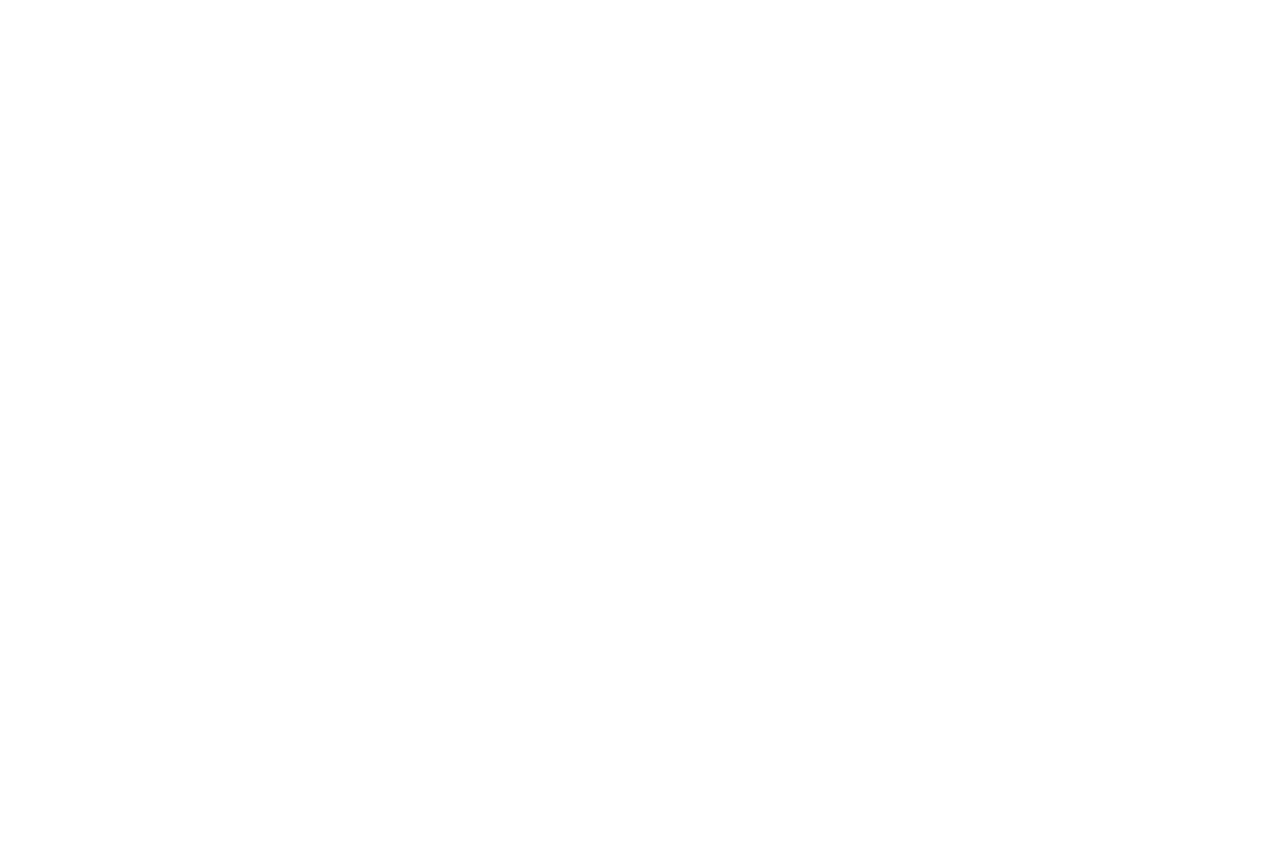
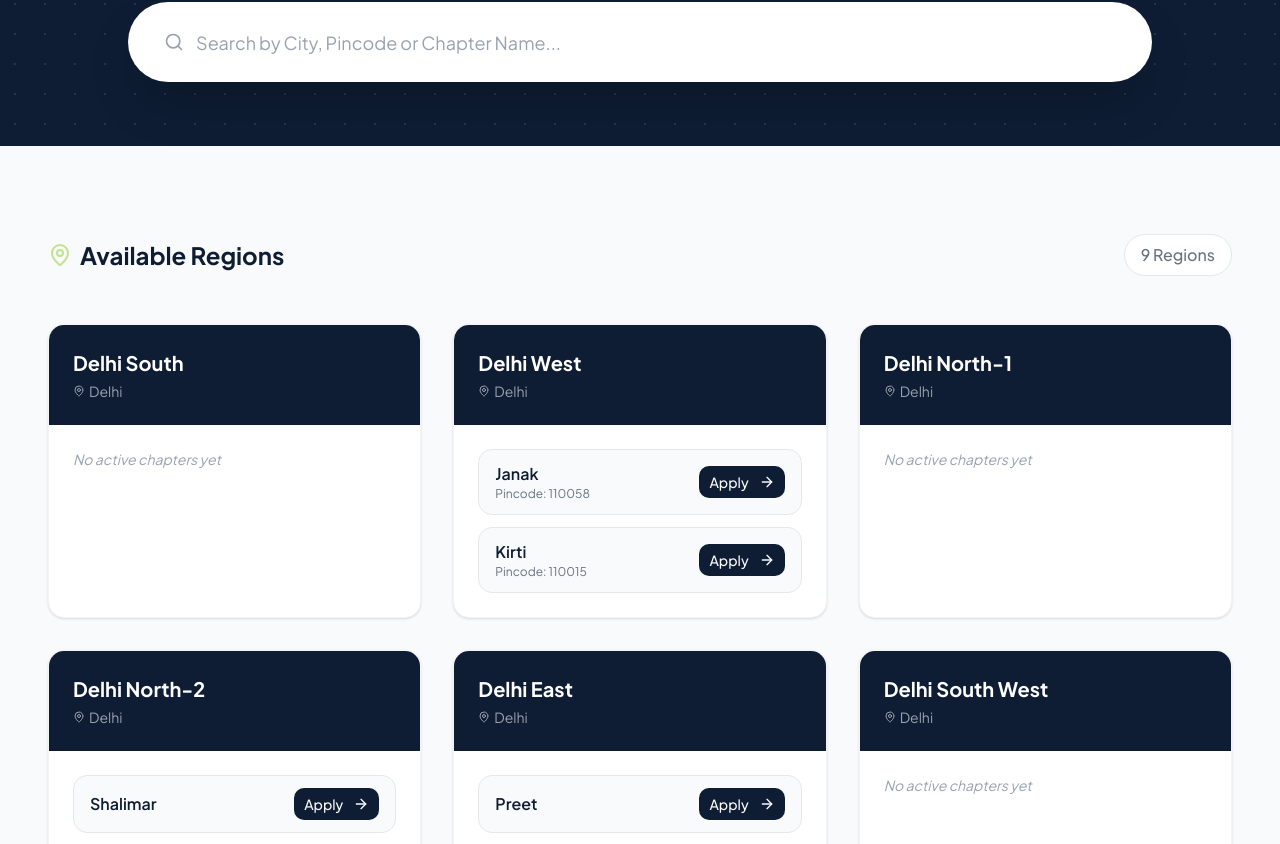
Before and after one commit to ingsunny/gyrup, a Next.js app: page /regions in a window 1280 px wide. Before the commit this address had no page. Shown: the part 431-1275 px from the top of the page. Before the commit the page ends 800 px from the top, so only its background shows below. Built offline with nearby package versions, Linux system fonts and the light colour scheme.

Commit message:
updated: chapter => regions

```diff
--- a/src/app/chapters/page.js
+++ b/src/app/regions/page.js
@@ -19,62 +19,116 @@
 import Footer from "@/components/Footer";
 
 // --- MOCK DATA WITH PINCODES ---
-const chapters = [
+// const regions = [
+//   {
+//     id: 1,
+//     name: "Gurugram Central",
+//     status: "Active",
+//     city: "Gurugram",
+//     pincode: "122002", // Added Pincode
+//     day: "Thursday",
+//     time: "7:30 AM - 9:30 AM",
+//     venue: "Hotel Le Meridien, Sector 26",
+//     director: "Rajiv Malhotra",
+//     directorImg: "/a1.jpg",
+//     openCategories: ["Architect", "Chartered Accountant", "Digital Marketer"],
+//   },
+//   {
+//     id: 2,
+//     name: "Noida Titans",
+//     status: "Active",
+//     city: "Noida",
+//     pincode: "201301", // Added Pincode
+//     day: "Friday",
+//     time: "6:00 PM - 8:00 PM",
+//     venue: "Radisson Blu, Sector 18",
+//     director: "Simran Kaur",
+//     directorImg: "/a2.jpg",
+//     openCategories: [
+//       "Interior Designer",
+//       "Real Estate Broker",
+//       "Event Planner",
+//     ],
+//   },
+//   {
+//     id: 3,
+//     name: "Delhi South Elite",
+//     status: "Launching Soon",
+//     city: "New Delhi",
+//     pincode: "110017", // Added Pincode
+//     day: "Wednesday",
+//     time: "7:00 AM - 9:00 AM",
+//     venue: "Sheraton, Saket",
+//     director: "Vikram Singh",
+//     directorImg: "/a3.jpg",
+//     openCategories: ["All Categories Open"],
+//   },
+//   {
+//     id: 4,
+//     name: "Cyber City Pioneers",
+//     status: "Active",
+//     city: "Gurugram",
+//     pincode: "122008", // Added Pincode
+//     day: "Tuesday",
+//     time: "8:00 AM - 10:00 AM",
+//     venue: "The Oberoi, Gurgaon",
+//     director: "Anjali Gupta",
+//     directorImg: "/a4.jpg",
+//     openCategories: ["Corporate Lawyer", "HR Consultant", "IT Services"],
+//   },
+// ];
+
+const regions = [
   {
-    id: 1,
-    name: "Gurugram Central",
-    status: "Active",
-    city: "Gurugram",
-    pincode: "122002", // Added Pincode
-    day: "Thursday",
-    time: "7:30 AM - 9:30 AM",
-    venue: "Hotel Le Meridien, Sector 26",
-    director: "Rajiv Malhotra",
-    directorImg: "/a1.jpg",
-    openCategories: ["Architect", "Chartered Accountant", "Digital Marketer"],
+    name: "Delhi South",
+    city: "Delhi",
+    chapters: [],
   },
   {
-    id: 2,
-    name: "Noida Titans",
-    status: "Active",
-    city: "Noida",
-    pincode: "201301", // Added Pincode
-    day: "Friday",
-    time: "6:00 PM - 8:00 PM",
-    venue: "Radisson Blu, Sector 18",
-    director: "Simran Kaur",
-    directorImg: "/a2.jpg",
-    openCategories: [
-      "Interior Designer",
-      "Real Estate Broker",
-      "Event Planner",
+    name: "Delhi West",
+    city: "Delhi",
+    chapters: [
+      { name: "Janak", pincode: "110058" },
+      { name: "Kirti", pincode: "110015" },
     ],
   },
   {
-    id: 3,
-    name: "Delhi South Elite",
-    status: "Launching Soon",
-    city: "New Delhi",
-    pincode: "110017", // Added Pincode
-    day: "Wednesday",
-    time: "7:00 AM - 9:00 AM",
-    venue: "Sheraton, Saket",
-    director: "Vikram Singh",
-    directorImg: "/a3.jpg",
-    openCategories: ["All Categories Open"],
+    name: "Delhi North-1",
+    city: "Delhi",
+    chapters: [],
   },
   {
-    id: 4,
-    name: "Cyber City Pioneers",
-    status: "Active",
-    city: "Gurugram",
-    pincode: "122008", // Added Pincode
-    day: "Tuesday",
-    time: "8:00 AM - 10:00 AM",
-    venue: "The Oberoi, Gurgaon",
-    director: "Anjali Gupta",
-    directorImg: "/a4.jpg",
-    openCategories: ["Corporate Lawyer", "HR Consultant", "IT Services"],
+    name: "Delhi North-2",
+    city: "Delhi",
+    chapters: [
+      { name: "Shalimar", pincode: null },
+      { name: "Shakti", pincode: null },
+    ],
+  },
+  {
+    name: "Delhi East",
+    city: "Delhi",
+    chapters: [{ name: "Preet", pincode: null }],
+  },
+  {
+    name: "Delhi South West",
+    city: "Delhi",
+    chapters: [],
+  },
+  {
+    name: "Chennai East",
+    city: "Chennai",
+    chapters: [],
+  },
+  {
+    name: "Coimbatore",
+    city: "Coimbatore",
+    chapters: [], // ✅ FIXED
+  },
+  {
+    name: "Hyderabad-1",
+    city: "Hyderabad",
+    chapters: [], // ✅ FIXED
   },
 ];
 
@@ -82,12 +136,26 @@
   const mainRef = useRef(null);
   const [filter, setFilter] = useState("");
 
-  // Filter Logic: Matches Name OR City OR Pincode
-  const filteredChapters = chapters.filter(
-    (c) =>
-      c.name.toLowerCase().includes(filter.toLowerCase()) ||
-      c.city.toLowerCase().includes(filter.toLowerCase()) ||
-      c.pincode.includes(filter)
+  const filteredRegions = regions
+    .map((region) => {
+      const filteredChapters = region.chapters.filter(
+        (chapter) =>
+          chapter.name.toLowerCase().includes(filter.toLowerCase()) ||
+          region.name.toLowerCase().includes(filter.toLowerCase()) ||
+          region.city.toLowerCase().includes(filter.toLowerCase()) ||
+          (chapter.pincode && chapter.pincode.includes(filter)),
+      );
+
+      return {
+        ...region,
+        chapters: filteredChapters,
+      };
+    })
+    .filter(
+      (region) =>
+        region.name.toLowerCase().includes(filter.toLowerCase()) ||
+        region.city.toLowerCase().includes(filter.toLowerCase()) ||
+        region.chapters.length > 0,
     );
 
   useLayoutEffect(() => {
@@ -126,7 +194,7 @@
             trigger: ".chapters-grid",
             start: "top 85%",
           },
-        }
+        },
       );
     }, mainRef);
 
@@ -172,10 +240,10 @@
                 value={filter}
                 onChange={(e) => setFilter(e.target.value)}
               />
-              <Button className="rounded-full !py-6 !px-4 md:py-9 md:!px-7 bg-primary text-black hover:bg-[#0e1d34] hover:text-white font-bold transition-colors">
+              {/* <Button className="rounded-full !py-6 !px-4 md:py-9 md:!px-7 bg-primary text-black hover:bg-[#0e1d34] hover:text-white font-bold transition-colors">
                 <span className="md:inline-block hidden">Search</span>
                 <Search className="min-w-5 min-h-5 md:hidden" />
-              </Button>
+              </Button> */}
             </div>
           </div>
         </div>
@@ -186,129 +254,77 @@
       ========================================= */}
       <section className="pt-18 pb-20 md:pt-22 md:pb-24">
         <div className="container mx-auto px-6 lg:px-12">
-          {/* Header & Results Count */}
-          <div className="flex flex-col md:flex-row gap-4 md:gap-0 justify-between items-center mb-10">
+          {/* Header */}
+          <div className="flex flex-col md:flex-row justify-between items-center mb-12">
             <h2 className="text-2xl font-bold text-[#0e1d34] flex items-center gap-2">
-              <MapPin className="text-primary" /> Available Chapters
+              <MapPin className="text-primary" /> Available Regions
             </h2>
-            <span className="text-gray-500 font-medium bg-white px-4 py-2 rounded-full border border-gray-200">
-              {filteredChapters.length} Chapters found
+            <span className="text-gray-500 font-medium bg-white px-4 py-2 rounded-full border">
+              {filteredRegions.length} Regions
             </span>
           </div>
 
-          {/* THE GRID */}
-          <div className="chapters-grid grid grid-cols-1 md:grid-cols-2 lg:grid-cols-3 gap-8">
-            {filteredChapters.length > 0 ? (
-              filteredChapters.map((chapter) => (
+          {/* Regions Grid */}
+          <div className="grid grid-cols-1 md:grid-cols-2 lg:grid-cols-3 gap-8">
+            {filteredRegions.length > 0 ? (
+              filteredRegions.map((region, idx) => (
                 <div
-                  key={chapter.id}
-                  className="chapter-card bg-white rounded-2xl overflow-hidden border border-gray-100 hover:border-primary/50 shadow-sm hover:shadow-xl transition-all duration-300 group flex flex-col h-full"
+                  key={idx}
+                  className="bg-white rounded-2xl border border-gray-100 shadow-sm hover:shadow-xl transition-all overflow-hidden flex flex-col"
                 >
-                  {/* 1. Header (Name & Status) */}
-                  <div className="bg-[#0e1d34] p-6 flex justify-between items-start relative overflow-hidden">
-                    <div className="absolute top-0 right-0 w-20 h-20 bg-primary/10 rounded-full blur-xl"></div>
-                    <div>
-                      <h3 className="text-xl font-bold text-white mb-1">
-                        {chapter.name}
+                  {/* Region Header */}
+                  <div className="bg-[#0e1d34] p-6">
+                    <h3 className="text-xl font-bold text-white">
+                      {region.name}
                     </h3>
-                      <p className="text-gray-400 text-sm flex items-center gap-1">
-                        <MapPin className="w-3 h-3" /> {chapter.city} (
-                        {chapter.pincode})
+                    <p className="text-gray-400 text-sm flex items-center gap-1 mt-1">
+                      <MapPin className="w-3 h-3" />
+                      {region.city}
                     </p>
                   </div>
-                    <span
-                      className={`text-xs font-bold px-3 py-1 rounded-full ${
-                        chapter.status === "Active"
-                          ? "bg-green-500/20 text-green-400 border border-green-500/30"
-                          : "bg-primary/20 text-primary border border-primary/30"
-                      }`}
+
+                  {/* Chapters */}
+                  <div className="p-6 space-y-3 flex-grow">
+                    {region.chapters.length > 0 ? (
+                      region.chapters.map((chapter, cIdx) => (
+                        <div
+                          key={cIdx}
+                          className="flex items-center justify-between bg-gray-50 border border-gray-200 rounded-xl px-4 py-3 hover:border-primary transition"
                         >
-                      {chapter.status}
-                    </span>
+                          <div>
+                            <p className="font-semibold text-[#0e1d34]">
+                              {chapter.name}
+                            </p>
+                            {chapter.pincode && (
+                              <p className="text-xs text-gray-500">
+                                Pincode: {chapter.pincode}
+                              </p>
+                            )}
                           </div>
 
-                  {/* 2. Body Details Hidden for now */}
-                  {/* <div className="p-6 space-y-4 flex-grow">
-                    <div className="flex items-start gap-3 text-gray-600">
-                      <div className="bg-blue-50 p-2 rounded text-blue-600 shrink-0">
-                        <Calendar className="w-5 h-5" />
-                      </div>
-                      <div>
-                        <p className="font-bold text-[#0e1d34]">
-                          Fortnightly Meeting
-                        </p>
-                        <p className="text-sm">
-                          {chapter.day}s • {chapter.time}
-                        </p>
-                      </div>
-                    </div>
-
-                    <div className="flex items-start gap-3 text-gray-600">
-                      <div className="bg-purple-50 p-2 rounded text-purple-600 shrink-0">
-                        <MapPin className="w-5 h-5" />
-                      </div>
-                      <div>
-                        <p className="font-bold text-[#0e1d34]">Venue</p>
-                        <p className="text-sm">{chapter.venue}</p>
-                      </div>
-                    </div>
-
-                    <div className="bg-orange-50 border border-orange-100 rounded-lg p-4 mt-2">
-                      <div className="flex items-center gap-2 mb-2 text-orange-800 font-bold text-xs uppercase tracking-wide">
-                        <Briefcase className="w-3 h-3" /> Open Categories
-                      </div>
-                      <div className="flex flex-wrap gap-2">
-                        {chapter.openCategories.map((cat, i) => (
-                          <span
-                            key={i}
-                            className="text-xs bg-white text-gray-700 px-2 py-1 rounded border border-orange-200"
-                          >
-                            {cat}
-                          </span>
-                        ))}
-                      </div>
-                    </div>
-                  </div> */}
-
-                  {/* 3. Footer (Director & CTA) */}
-                  <div className="p-6 pt-0 mt-auto">
-                    <div className="border-t border-gray-100 pt-4 flex items-center justify-between">
-                      {/* Director Info */}
-                      <div className="flex items-center gap-3">
-                        <div className="w-10 h-10 rounded-full bg-gray-200 overflow-hidden border-2 border-white shadow-sm">
-                          {/* Placeholder Avatar */}
-                          <div className="w-full h-full flex items-center justify-center bg-gray-300 text-gray-500">
-                            <User className="w-5 h-5" />
-                          </div>
-                        </div>
-                        <div>
-                          <p className="text-xs text-gray-400">
-                            Chapter Director
-                          </p>
-                          <p className="text-sm font-bold text-[#0e1d34]">
-                            {chapter.director}
-                          </p>
-                        </div>
-                      </div>
-
-                      {/* CTA Button */}
-                      <Link href={`/join?chapter=${chapter.name}`}>
+                          <Link href={`/join-gyrup`}>
                             <Button
                               size="sm"
-                          className="bg-[#0e1d34] hover:bg-primary hover:text-black transition-colors rounded-lg group"
+                              className="bg-[#0e1d34] hover:bg-primary hover:text-black rounded-lg"
                             >
-                          Apply{" "}
-                          <ArrowRight className="ml-1 w-4 h-4 group-hover:translate-x-1 transition-transform" />
+                              Apply
+                              <ArrowRight className="ml-1 w-4 h-4" />
                             </Button>
                           </Link>
                         </div>
+                      ))
+                    ) : (
+                      <p className="text-sm text-gray-400 italic">
+                        No active chapters yet
+                      </p>
+                    )}
                   </div>
                 </div>
               ))
             ) : (
               <div className="col-span-full text-center py-20">
                 <p className="text-gray-500 text-lg">
-                  No chapters found matching your search.
+                  No regions or chapters found.
                 </p>
                 <Button
                   variant="link"
@@ -321,14 +337,13 @@
             )}
           </div>
 
-          {/* Launch a Chapter CTA */}
+          {/* CTA */}
           <div className="mt-20 bg-primary/10 border border-primary/20 rounded-2xl p-8 md:p-12 text-center">
             <h3 className="text-2xl font-bold text-[#0e1d34] mb-2">
-              Don't see a chapter in your city?
+              Don’t see a chapter in your city?
             </h3>
             <p className="text-gray-600 mb-6">
-              Take the lead. Apply to become a Chapter Director and build your
-              own legacy.
+              Take the lead. Apply to become a Chapter Director.
             </p>
             <Button
               variant="outline"
--- a/src/components/Footer.js
+++ b/src/components/Footer.js
@@ -61,7 +61,7 @@
                 // "Home",
                 "Contact",
                 "About",
-                "Chapters",
+                "Regions",
                 "Team",
                 "Gallery",
                 "Membership",
--- a/src/components/Header.js
+++ b/src/components/Header.js
@@ -36,7 +36,7 @@
   const navItems = [
     { name: "Home", href: "/" },
     { name: "About", href: "/about" },
-    { name: "Chapters", href: "/chapters" },
+    { name: "Regions", href: "/regions" },
     { name: "Membership", href: "/membership" },
     // { name: "Resources", href: "/resources" },
     // { name: "Contact", href: "/contact" },
@@ -47,7 +47,7 @@
   const mobileNavItems = [
     { name: "Home", href: "/" },
     { name: "About", href: "/about" },
-    { name: "Chapters", href: "/chapters" },
+    { name: "Regions", href: "/regions" },
     { name: "Membership", href: "/membership" },
     // { name: "Resources", href: "/resources" },
     { name: "Testimonials", href: "/testimonials" },
@@ -258,7 +258,7 @@
                             >
                               <Icon className="w-5 h-5" />
                             </Link>
-                          )
+                          ),
                         )}
                       </div>
                     </div>
```
Lines whose indentation alone changed are shown as unchanged.
